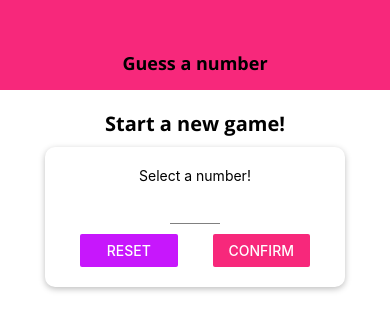
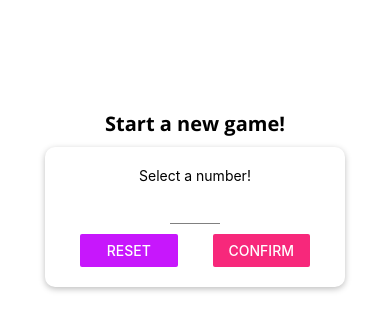
Before and after one commit to RomanGruba/rn-gn, a React Native app: screen / in a window 390 px wide. Shown: the top 330 px of the page. Built offline with nearby package versions, Linux system fonts and the light colour scheme.

Commit message:
TouchableNativeFeedback

```diff
--- a/components/Header.js
+++ b/components/Header.js
@@ -1,28 +1,45 @@
 import React from "react";
-import { View, Text, StyleSheet } from "react-native";
+import { View, Text, StyleSheet, Platform } from "react-native";
 import Colors from "../constants/colors.js";
 
 const Header = props => {
   return (
-    <View style={styles.header}>
+    <View
+      style={{
+        ...styles.headerBase,
+        ...Platform.select({
+          ios: styles.headerIOS,
+          android: styles.headerAndroid
+        })
+      }}
+    >
       <Text style={styles.headerTitle}>{props.title}</Text>
     </View>
   );
 };
 
 const styles = StyleSheet.create({
-  header: {
+  headerBase: {
     width: "100%",
     height: 90,
     paddingTop: 36,
-    backgroundColor: Colors.primary,
     alignItems: "center",
     justifyContent: "center"
   },
+  headerIOS: {
+    backgroundColor: "white",
+    borderColor: "#ccc",
+    borderWidth: 1
+  },
+  headerAndroid: {
+    backgroundColor: Colors.primary
+  },
+
   headerTitle: {
     color: "black",
     fontSize: 18,
-    fontFamily: "open-sans-bold"
+    fontFamily: "open-sans-bold",
+    color: Platform.OS === "ios" ? Colors.primary : "white"
   }
 });
 
--- a/components/MainButton.js
+++ b/components/MainButton.js
@@ -1,23 +1,41 @@
 import React from "react";
-import { View, Text, StyleSheet, TouchableOpacity } from "react-native";
+import {
+  View,
+  Text,
+  StyleSheet,
+  TouchableOpacity,
+  TouchableNativeFeedback,
+  Platform
+} from "react-native";
 import Colors from "../constants/colors";
 
 const MainButton = props => {
+  let ButtonComponent = TouchableOpacity;
+
+  if (Platform.OS === "android" && Platform.Version >= 21) {
+    ButtonComponent = TouchableNativeFeedback;
+  }
   return (
-    <TouchableOpacity onPress={props.onPress}>
-      <View style={styles.button}>
-        <Text style={styles.buttonText}>{props.children}</Text>
-      </View>
-    </TouchableOpacity>
+    <View style={styles.buttonContainer}>
+      <ButtonComponent onPress={props.onPress}>
+        <View style={styles.button}>
+          <Text style={styles.buttonText}>{props.children}</Text>
+        </View>
+      </ButtonComponent>
+    </View>
   );
 };
 
 const styles = StyleSheet.create({
+  buttonContainer: {
+    borderRadius: 25,
+    overflow: "hidden"
+  },
   button: {
     backgroundColor: Colors.primary,
     paddingVertical: 12,
-    paddingHorizontal: 20,
-    borderRadius: 10
+    paddingHorizontal: 30,
+    borderRadius: 25
   },
   buttonText: {
     color: "white",
```
